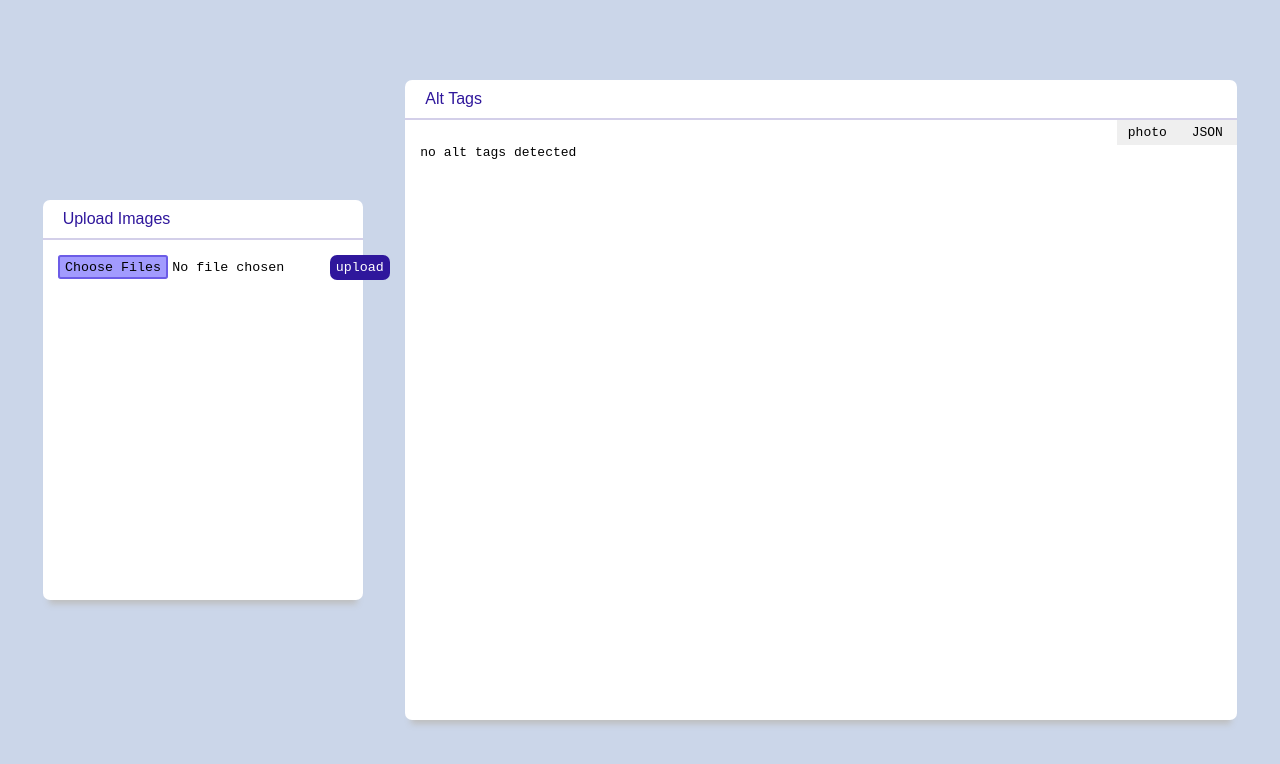
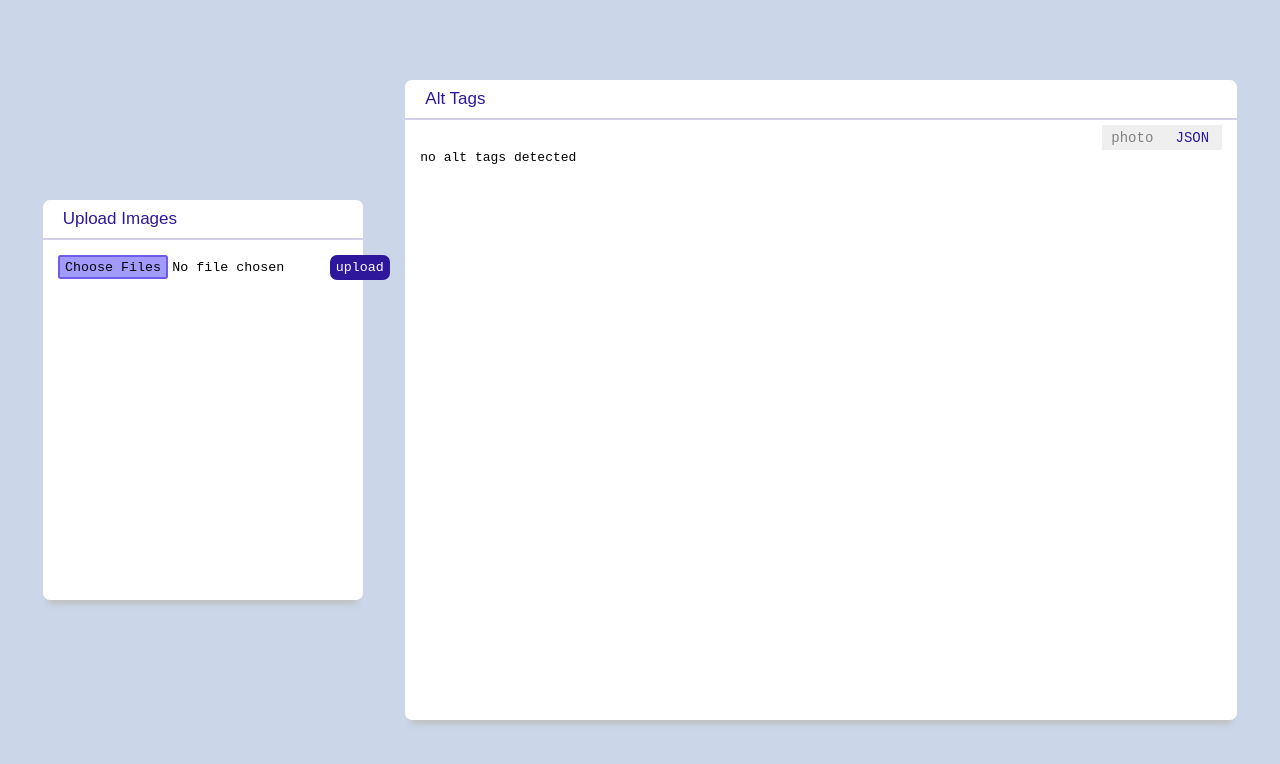
Before and after one commit to minori-fh/altgen, a React (Create React App) app in the folder client/: page / in a window 1280 px wide. Shown: the top 764 px of the page. Built offline with nearby package versions, Linux system fonts and the light colour scheme.

Commit message:
style view buttons

```diff
--- a/client/src/App.css
+++ b/client/src/App.css
@@ -62,13 +62,17 @@
   font-size: 13px;
 }
 
+button:focus {
+  outline: none !important;
+}
+
 .btn {
   width: 100px;
   height: 25px;
   border-radius: 7px;
   border: none;
   color: white;
-  background-color: rgb(47, 23, 156);
+  background-color: #2f179c;
 }
 
 .panel-menubar {
@@ -84,6 +88,6 @@
 .panel-menubar p{
   padding: 0px 0px 0px 20px !important; margin: 0px !important;
   font-family: 'Work Sans', sans-serif;
-  font-size: 16px;
+  font-size: 17px;
   color: rgb(47, 23, 156);
 }
--- a/client/src/App.js
+++ b/client/src/App.js
@@ -39,7 +39,6 @@ class App extends Component {
     })
 
     console.log("DETECTFOCUS HERE: " + Object.values(detectFocus))
-
     this.setState({filenames: filenames, urls: urls, detectRaw: detectRaw, detectFocus: detectFocus, renderOutput: true})
   }
 
--- a/client/src/components/OutputPanel/index.js
+++ b/client/src/components/OutputPanel/index.js
@@ -26,7 +26,7 @@ class OutputPanel extends Component {
 
     render(){
 
-        console.log("PASSING PROP outputrender: " + this.props.renderOutput)
+        console.log("outputrender: " + this.props.renderOutput)
         let output; let code;
 
         if (this.props.renderOutput) {
@@ -42,21 +42,27 @@ class OutputPanel extends Component {
             }
         }
 
+        let jsonBtnColor; let photoBtnColor;
+
+        if (this.state.view == "json") {
+            jsonBtnColor = "#2f179c"
+            photoBtnColor = "#808080"
+            console.log("is this hitting")
+        } else if (this.state.view == "photo") {
+            photoBtnColor = "#2f179c"
+            jsonBtnColor = "#808080"
+            console.log("is this hitting")
+        }
+
         return(
             <div id="output-panel-container">
                 <div className="panel-menubar">
                 <p>Alt Tags</p>
                 </div>
                 <div id="view-menubar">
-                    <button class="btn-view" onClick={this.setView} value="photo">photo</button>
-                    <button class="btn-view" onClick={this.setView} value="json">JSON</button>
+                    <button style={{color: this.state.view == "photo"? '#2f179c': '#808080'}} class="btn-view" onClick={this.setView} value="photo">photo</button>
+                    <button style={{color: this.state.view == "json"? '#2f179c': '#808080'}} class="btn-view" onClick={this.setView} value="json">JSON</button>
                 </div>
-
-                {/* <div id="output-menubar">
-                    <button class="btn-jsonview" onClick={this.setFormat} value="focus">alt tag</button>
-                    <button class="btn-jsonview" onClick={this.setFormat} value="raw">raw</button>
-                </div> */}
-
                 <div class ="codebox">
                     {this.props.renderOutput ?
                         <div>
--- a/client/src/components/OutputPanel/style.css
+++ b/client/src/components/OutputPanel/style.css
@@ -15,6 +15,8 @@
     flex-direction: row;
     justify-content: flex-end;
     height: 25px;
+    margin-top: 5px;
+    padding-right: 15px;
 }
 
 #output-menubar {
@@ -30,7 +32,7 @@
 .codebox {
     width: 100%;
     max-width: 100%;
-    height: calc(100% - 65px);
+    height: calc(100% -70px);
     overflow-y: scroll;
     padding: 0px 15px 0px 15px;
 }
@@ -44,7 +46,7 @@ pre, .output-wrapper {
 
 .btn-view, .btn-jsonview {
     font-family: 'Roboto Mono', monospace !important;
-    font-size: 13px;
+    font-size: 14px;
     width: 60px;
     border: none;
 }
--- a/client/src/components/PhotoView/index.js
+++ b/client/src/components/PhotoView/index.js
@@ -30,4 +30,5 @@ function PhotoView(props){
     )
 }
 
+
 export default PhotoView;
```
